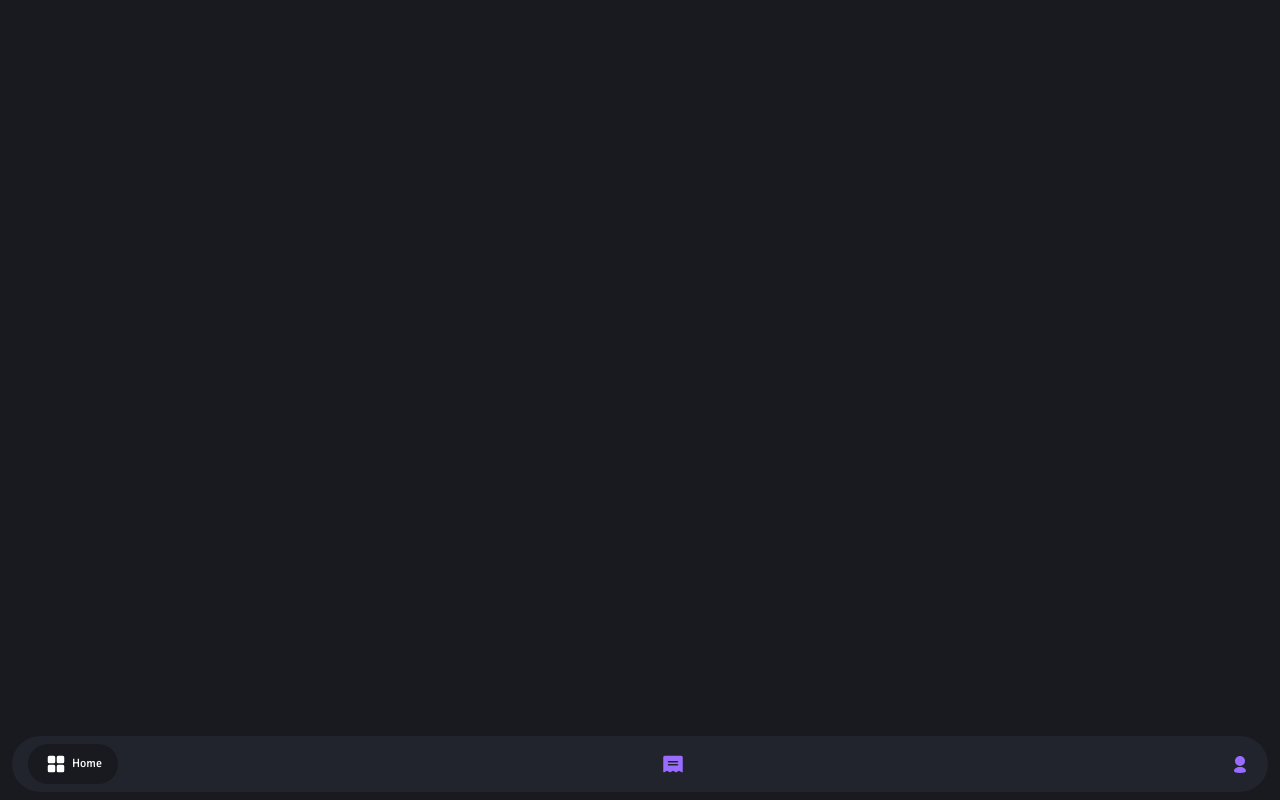
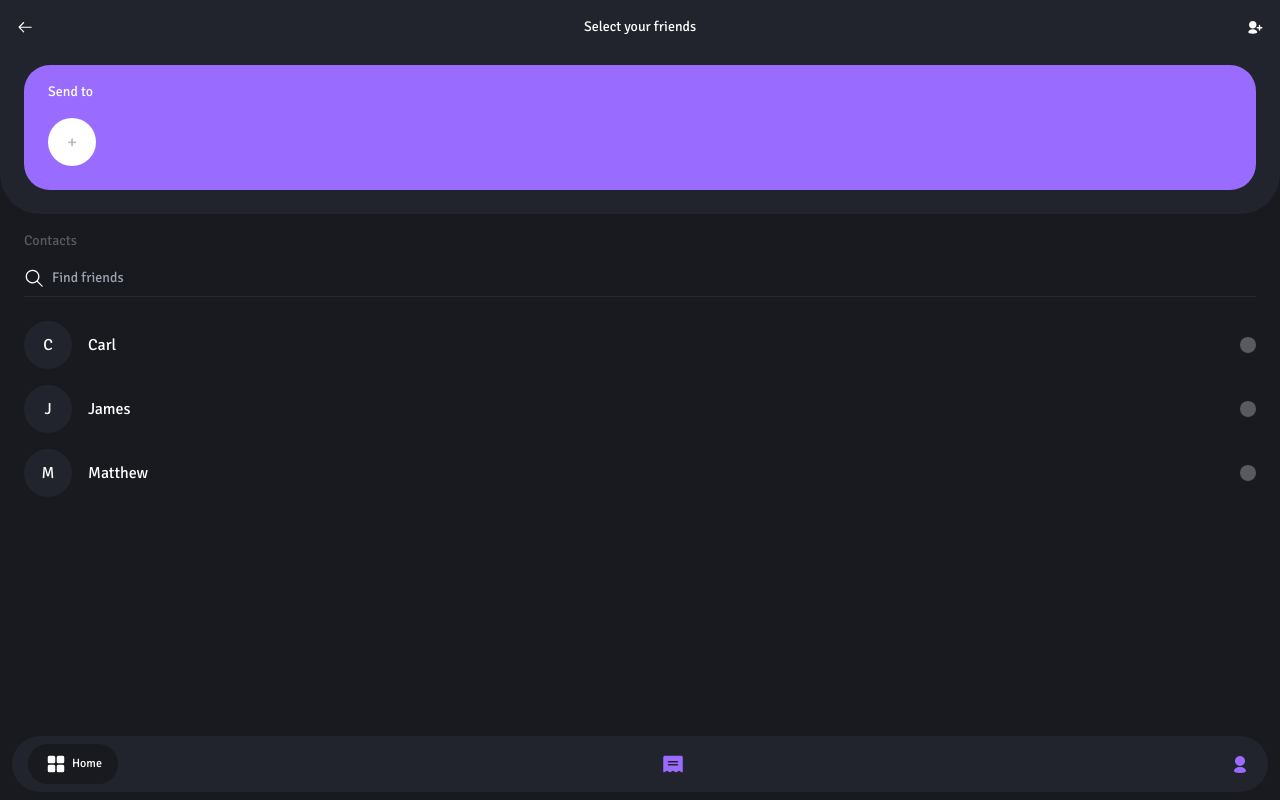
Before and after one commit to Deynnnyellll/bill-splitter, a React (Vite) app: page /home/select-friends in a window 1280 px wide. Before the commit this address had no page. Built offline with nearby package versions, Linux system fonts and the light colour scheme.

Commit message:
added select friend feature

```diff
--- a/src/App.jsx
+++ b/src/App.jsx
@@ -6,6 +6,7 @@ import './index.css'
 import Home from './components/Home'
 import CreateBill from './components/CreateBill'
 import Receipt from './components/Receipt'
+import SelectFriends from './components/SelectFriends'
 
 function App() {
   return (
@@ -15,6 +16,7 @@ function App() {
           <Route path='' element={<Home />}/>
           <Route path='create-bill' element={<CreateBill />} />
           <Route path='receipt' element={<Receipt />} />
+          <Route path='select-friends' element={<SelectFriends />} />
         </Route>
       </Routes>
       <Navbar />
--- a/src/components/CreateBill.jsx
+++ b/src/components/CreateBill.jsx
@@ -105,7 +105,7 @@ const CreateBill = () => {
         )}
       </div>
       {title && itemLists.length !== 0 ? (
-        <div className='mx-4 p-2 rounded-md bg-primaryThree text-center' onClick={handleSaveReceipt}>
+        <div className='mx-4 p-2 rounded-md bg-primaryThree text-center cursor-pointer select-none' onClick={handleSaveReceipt}>
           Next
         </div>
       ) : null}
--- a/src/components/Receipt.jsx
+++ b/src/components/Receipt.jsx
@@ -74,6 +74,7 @@ const Receipt = () => {
             <p className='text-[14px] text-primaryThree'>{`$${subtotal.toFixed(2)}`}</p>
           </li>
         </ul>
+        <button className='bg-darkOne text-lightOne mt-4 p-2 rounded-md text-center cursor-pointer w-full'>Split bill</button>
       </div>
     </div>
   )
--- /dev/null
+++ b/src/components/SelectFriends.jsx
@@ -0,0 +1,109 @@
+import React, { useState } from 'react'
+import { Link } from 'react-router-dom'
+import { GoArrowLeft, GoX, GoSearch } from "react-icons/go";
+import { TiUserAdd } from "react-icons/ti";
+import { FaCheck } from "react-icons/fa";
+
+import { friends } from '../constants'
+
+export const Circle = ({ friend, toggleAdded }) => {
+  return (
+    <div className='flex flex-col items-center gap-1'>
+      <div className='bg-lightOne text-darkOne rounded-full h-12 w-12 flex justify-center items-center relative'>
+        {friend.name.charAt(0)}
+        <div className='absolute bg-lightFour -top-1 -right-1 rounded-full text-darkOne font-bold p-1 cursor-pointer' onClick={() => toggleAdded(friend.id)}>
+          <GoX className='text-[12px]' />
+        </div>
+      </div>
+      <p className='text-[12px]'>{friend.name}</p>
+    </div>
+  )
+}
+
+export const FriendTab = ({ friend, toggleAdded }) => {
+  return (
+    <div className='flex justify-between items-center my-4 text-lightOne'>
+      <div className='flex items-center gap-4'>
+        <div className='bg-darkTwo rounded-full h-12 w-12 flex justify-center items-center relative'>
+          {friend.name.charAt(0)}
+        </div>
+        <h1>{friend.name}</h1>
+      </div>
+      <div className={`flex justify-center items-center ${friend.added ? 'bg-primaryThree text-darkOne' : 'bg-[#b5b6b969]'} rounded-full h-4 w-4 cursor-pointer`} onClick={() => toggleAdded(friend.id)}>
+        {friend.added ? (
+          <FaCheck className='text-[9px]' />
+        ) : null}
+      </div>
+    </div>
+  )
+}
+
+const SelectFriends = () => {
+  const [friendList, setFriendsList] = useState(friends)
+  const [inputSearch, setInputSearch] = useState('')
+
+  const handleAddFriend = (id) => {
+    setFriendsList(friendList.map((friend) => (
+      friend.id === id ? { ...friend, added: !friend.added } : friend
+    )))
+  }
+
+  return (
+    <div>
+      <div className='text-lightOne bg-darkTwo rounded-b-[40px]'>
+        <div className='flex justify-between items-center p-4'>
+          <Link to={'..'}>
+            <GoArrowLeft className='text-[18px]' />
+          </Link>
+          <h1 className='text-[14px]'>Select your friends</h1>
+          <TiUserAdd className='text-[18px]' />
+        </div>
+        <div className='pt-3 pb-6 px-6'>
+          <div className='bg-primaryThree py-4 px-6 rounded-[26px] text-[14px] tansition ease-in-out'>
+            <p>Send to</p>
+            <ul className='flex items-start gap-3 overflow-y-auto'>
+              {friendList.map((friend) => (
+                friend.added && (
+                  <li key={friend.id} className='pt-4 pb-2'>
+                    <Circle
+                      friend={friend}
+                      toggleAdded={handleAddFriend} />
+                  </li>)
+              ))}
+              <li className='pt-4 pb-2'>
+                <div className='bg-lightOne text-[#b7bac2] text-[18px] rounded-full h-12 w-12 flex justify-center items-center relative'>
+                  +
+                </div>
+              </li>
+            </ul>
+          </div>
+        </div>
+      </div>
+      <div className='px-6 pb-6 pt-4'>
+        <span className='flex flex-col gap-2'>
+          <p className='text-[14px] text-[#b5b6b969]'>Contacts</p>
+          <div className='flex items-center gap-2 py-2 text-lightOne border-b-[1px] border-[#2a2a2c]'>
+            <GoSearch className='text-[20px]' />
+            <input type="text" placeholder='Find friends' className='bg-transparent text-[14px] outline-none' onChange={(event) => setInputSearch(event.target.value)} />
+          </div>
+        </span>
+        <ul className='py-2 mb-10'>
+          {friendList.filter((friend) => {
+            return inputSearch.toLowerCase() === '' ?
+              friend :
+              friend.name.toLowerCase().includes(inputSearch.toLowerCase())
+          }).map((friend) => (
+              <li key={friend.id}>
+                <FriendTab
+                  friend={friend}
+                  toggleAdded={handleAddFriend}
+                />
+              </li>
+            ))}
+        </ul>
+      </div>
+    </div>
+  )
+}
+
+export default SelectFriends
--- a/src/constants/index.js
+++ b/src/constants/index.js
@@ -58,3 +58,21 @@ export const billLists = [
     count: 1
   }
 ]
+
+export const friends = [
+  {
+    id: 1,
+    name: 'Carl',
+    added: false
+  },
+  {
+    id: 2,
+    name: 'James',
+    added: false
+  },
+  {
+    id: 3,
+    name: 'Matthew',
+    added: false
+  },
+]
```
